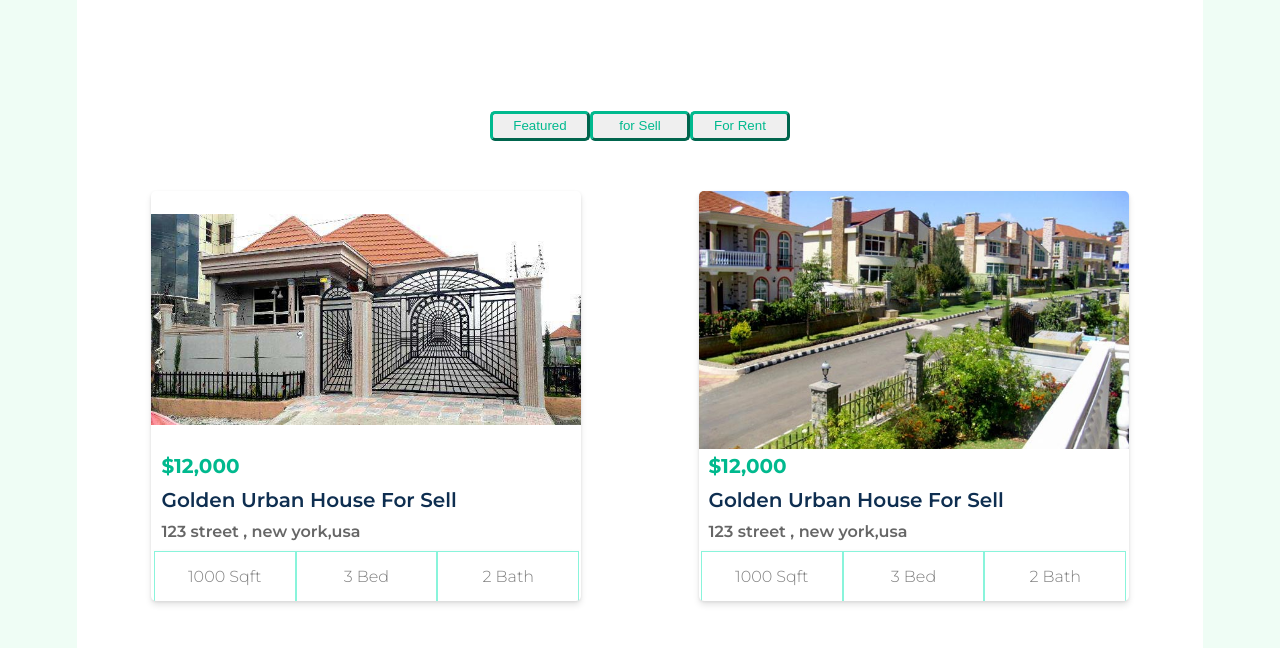
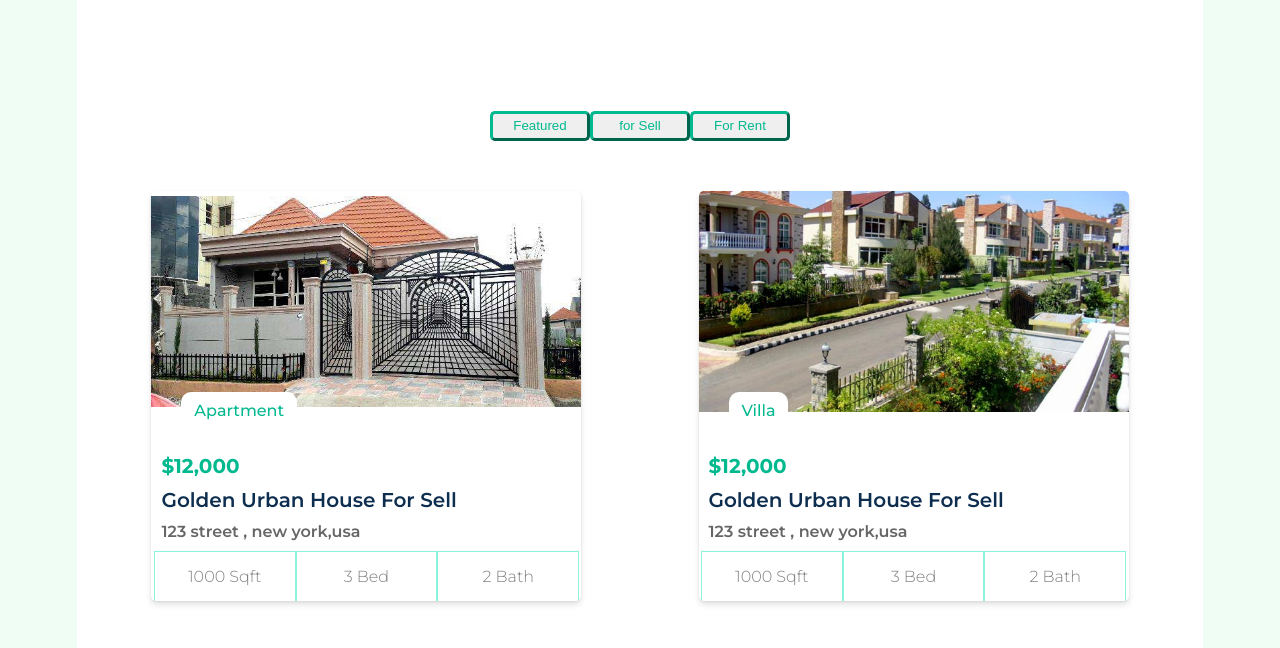
Before and after one commit to Yagth/AddisHouseRental, a PHP site: page /pages/home_page.html in a window 1280 px wide. Shown: the part 2529-3177 px from the top of the page. Run offline with PHP 8.4, Linux system fonts and the light colour scheme.

Commit message:
Added House tag

```diff
--- a/Frontend/css/home_page.css
+++ b/Frontend/css/home_page.css
@@ -122,6 +122,17 @@
   align-items: center;
   justify-content: center;
   overflow: hidden;
+}
+
+.tag {
+  max-width: fit-content;
+  padding: 2% 3%;
+  background-color: white;
+  color: #00b98e;
+  opacity: 1;
+  border-radius: 10px;
+  transform: translate(30px, -20px);
+  font-size: 16px;
 }
 
 .cardimg img {
--- a/Frontend/pages/home_page.html
+++ b/Frontend/pages/home_page.html
@@ -250,6 +250,7 @@
         <div class="card">
             <div class="cardimg"><img src="../img/property-3 copy.jpg" height="" width=""></div>
             <div class="card_discription">
+                <div class="tag">Apartment</div>
                 <h1 class="card_text1">$12,000</h1>
                 <h1 class="card_text2">Golden Urban House For Sell</h1>
                 <h4 class="card_text3">123 street , new york,usa</h4>
@@ -263,6 +264,7 @@
         <div class="card">
             <div class="cardimg"><img src="../img/property-4 copy.jpg" height="" width=""></div>
             <div class="card_discription">
+                <div class="tag">Villa</div>
                 <h1 class="card_text1">$12,000</h1>
                 <h1 class="card_text2">Golden Urban House For Sell</h1>
                 <h4 class="card_text3">123 street , new york,usa</h4>
```
